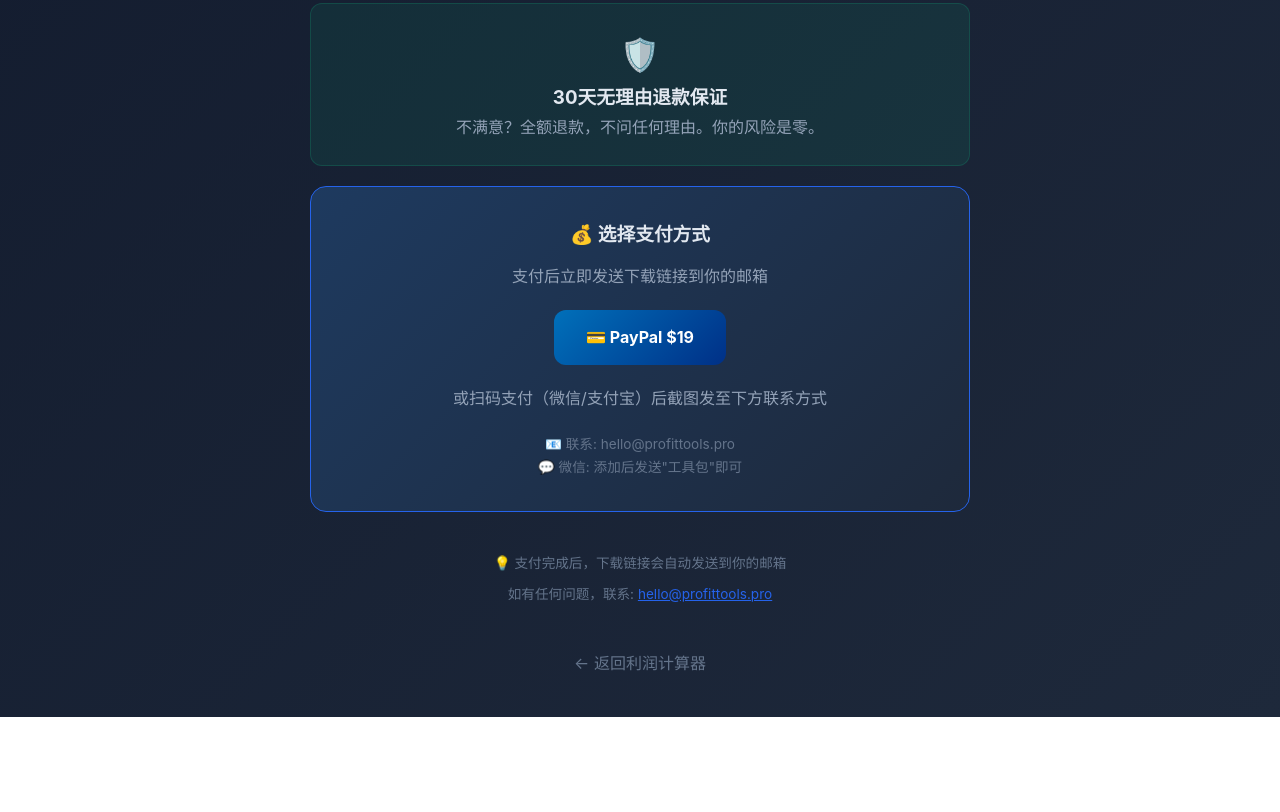
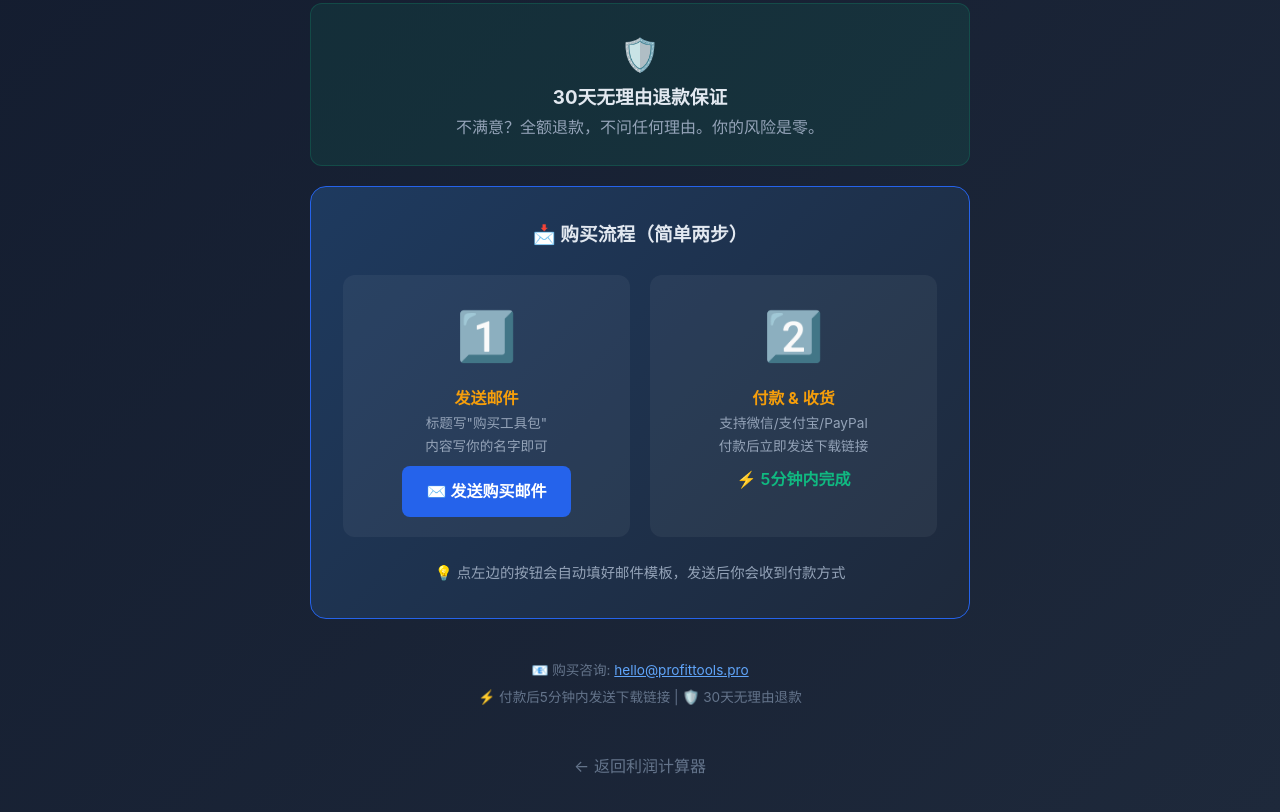
Before and after one commit to liuxin512/profit-tools, a browser extension: page public/buy/index.html in a window 1280 px wide. Shown: the part 1122-1934 px from the top of the page. Before the commit the page ends 1839 px from the top, so only its background shows below. Drawn offline with Linux system fonts and the light colour scheme.

Commit message:
🔧 优化销售页为邮件购买流程

```diff
--- a/public/buy/index.html
+++ b/public/buy/index.html
@@ -173,25 +173,32 @@
     </div>
 
     <div class="buy-section">
-      <h3>💰 选择支付方式</h3>
-      <p style="color:#94a3b8;margin-bottom:16px;">支付后立即发送下载链接到你的邮箱</p>
+      <h3>📩 购买流程（简单两步）</h3>
 
-      <div class="pay-methods">
-        <a href="https://www.paypal.com/paypalme/yourlink/19" class="pay-btn pay-paypal" target="_blank">
-          💳 PayPal $19
-        </a>
+      <div style="display:flex;gap:20px;justify-content:center;flex-wrap:wrap;margin:24px 0;">
+        <div style="background:rgba(255,255,255,0.05);border-radius:12px;padding:20px;flex:1;min-width:200px;text-align:center;">
+          <div style="font-size:3rem;margin-bottom:8px;">1️⃣</div>
+          <h4 style="color:#f59e0b;">发送邮件</h4>
+          <p style="color:#94a3b8;font-size:0.85rem;">标题写"购买工具包"<br>内容写你的名字即可</p>
+          <a href="mailto:hello@profittools.pro?subject=购买工具包&body=你好，我想购买eBay跨境电商工具包。%0D%0A%0D%0A姓名：%0D%0A%0D%0A请发送付款方式，谢谢。" style="display:inline-block;padding:12px 24px;background:#2563eb;color:white;text-decoration:none;border-radius:8px;font-weight:600;margin-top:8px;">✉️ 发送购买邮件</a>
+        </div>
+
+        <div style="background:rgba(255,255,255,0.05);border-radius:12px;padding:20px;flex:1;min-width:200px;text-align:center;">
+          <div style="font-size:3rem;margin-bottom:8px;">2️⃣</div>
+          <h4 style="color:#f59e0b;">付款 & 收货</h4>
+          <p style="color:#94a3b8;font-size:0.85rem;">支持微信/支付宝/PayPal<br>付款后立即发送下载链接</p>
+          <p style="color:#10b981;font-weight:600;margin-top:8px;">⚡ 5分钟内完成</p>
+        </div>
       </div>
 
-      <p style="margin:20px 0;color:#94a3b8;">或扫码支付（微信/支付宝）后截图发至下方联系方式</p>
-      <p style="font-size:0.85rem;color:#64748b;">
-        📧 联系: hello@profittools.pro<br>
-        💬 微信: 添加后发送"工具包"即可
+      <p style="color:#94a3b8;font-size:0.9rem;margin-top:12px;">
+        💡 点左边的按钮会自动填好邮件模板，发送后你会收到付款方式
       </p>
     </div>
 
     <div class="contact-note">
-      <p>💡 支付完成后，下载链接会自动发送到你的邮箱</p>
-      <p style="margin-top:8px;">如有任何问题，联系: <a href="mailto:hello@profittools.pro">hello@profittools.pro</a></p>
+      <p>📧 购买咨询: <a href="mailto:hello@profittools.pro" style="color:#60a5fa;">hello@profittools.pro</a></p>
+      <p style="margin-top:4px;">⚡ 付款后5分钟内发送下载链接 | 🛡️ 30天无理由退款</p>
     </div>
 
     <a href="/" class="back-link">← 返回利润计算器</a>
```
